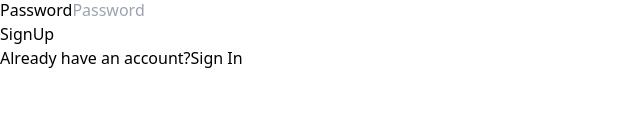
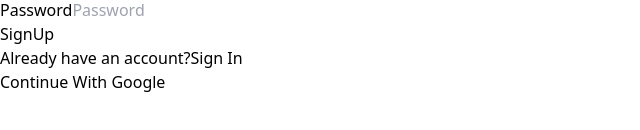
Before and after one commit to hudeopra/Khanchuwa-Web, a React (Vite) app in the folder client/: page /SignUp in a window 1280 px wide. Shown: the part 242-372 px from the top of the page, without its empty margins (0-640 px from the left). Built offline with nearby package versions, Linux system fonts and the light colour scheme.

Commit message:
GAuth create and add done

```diff
--- a/client/package.json
+++ b/client/package.json
@@ -11,6 +11,7 @@
   },
   "dependencies": {
     "@reduxjs/toolkit": "^2.5.0",
+    "firebase": "^11.1.0",
     "react": "^18.3.1",
     "react-dom": "^18.3.1",
     "react-icons": "^5.4.0",
--- /dev/null
+++ b/client/src/components/OAuth.jsx
@@ -0,0 +1,49 @@
+import React from "react";
+import { GoogleAuthProvider, getAuth, signInWithPopup } from "firebase/auth";
+import { app } from "../firebase";
+import { useDispatch } from "react-redux";
+import { signInSuccess } from "../redux/user/userSlice";
+import { useNavigate } from "react-router-dom";
+
+// Google User Authentication
+export default function OAuth() {
+
+  const dispatch = useDispatch();
+  const navigate = useNavigate();
+  const handleGoogleClick = async () => {
+    try {
+      const provider = new GoogleAuthProvider();
+      const auth = getAuth(app);
+
+      const authResult = await signInWithPopup(auth, provider);
+      const authGres = await fetch('/api/auth/google', {
+        method: 'POST',
+        headers: {
+          'Content-Type': 'application/json',
+        },
+        body: JSON.stringify({
+          name: authResult.user.displayName,
+          email: authResult.user.email,
+          photo: authResult.user.photoURL }),
+      })
+      const authGData = await authGres.json();
+      dispatch(signInSuccess(authGData))
+      // console.log(authResult); // authResult for verfifcation
+
+      navigate("/");
+    } catch (error) {
+      console.log("OAuth: Could not sign in with Google", error);
+      console.error("Error details:", error.message); // Added detailed error logging
+    }
+  };
+
+  return (
+    <button
+      onClick={handleGoogleClick}
+      type="button"
+      className="bg-red-700 text-white p-3 rounded-lg uppercase hover:opacity-90"
+    >
+      Continue With Google
+    </button>
+  );
+}
--- /dev/null
+++ b/client/src/firebase.js
@@ -0,0 +1,18 @@
+// Import the functions you need from the SDKs you need
+import { initializeApp } from "firebase/app";
+// TODO: Add SDKs for Firebase products that you want to use
+// https://firebase.google.com/docs/web/setup#available-libraries
+
+// Your web app's Firebase configuration
+const firebaseConfig = {
+  apiKey: "AIzaSyCoPTho7VGJ7gJIDPDatJBaIEourJEcXAY",
+  // apiKey: import.meta.env.VITE_FIREBASE_API_KEY,
+  authDomain: "khanchuwa-web.firebaseapp.com",
+  projectId: "khanchuwa-web",
+  storageBucket: "khanchuwa-web.firebasestorage.app",
+  messagingSenderId: "745023595063",
+  appId: "1:745023595063:web:5f7de43b042832c4e015b2"
+};
+
+// Initialize Firebase
+export const app = initializeApp(firebaseConfig);
--- a/client/src/pages/SignIn.jsx
+++ b/client/src/pages/SignIn.jsx
@@ -6,6 +6,7 @@ import {
   signInSuccess,
   signInFailure,
 } from "../redux/user/userSlice.js";
+import OAuth from "../components/OAuth.jsx";
 
 export default function SignIn() {
   const [signUpData, setSignUpData] = useState({
@@ -78,6 +79,7 @@ export default function SignIn() {
           />
         </div>
         <button disabled={loading}>{loading ? "Loading..." : "SignIn"}</button>
+        <OAuth />
       </form>
       <div className="kh-signin__gotacc">
         <p>
--- a/client/src/pages/SignUp.jsx
+++ b/client/src/pages/SignUp.jsx
@@ -1,6 +1,7 @@
 import { set } from "mongoose";
 import { useState } from "react";
 import { Link, useNavigate } from "react-router-dom";
+import OAuth from "../components/OAuth.jsx";
 
 export default function SignUp() {
   const [signUpData, setSignUpData] = useState({});
@@ -82,6 +83,7 @@ export default function SignUp() {
           Already have an account?
           <Link to="/SignIn">Sign In</Link>
         </p>
+        <OAuth />
       </div>
       {error && <p className="">{error}</p>}
     </section>
```
Also changed, not shown: 1 other file (tests, documents, lock files or other folders).
